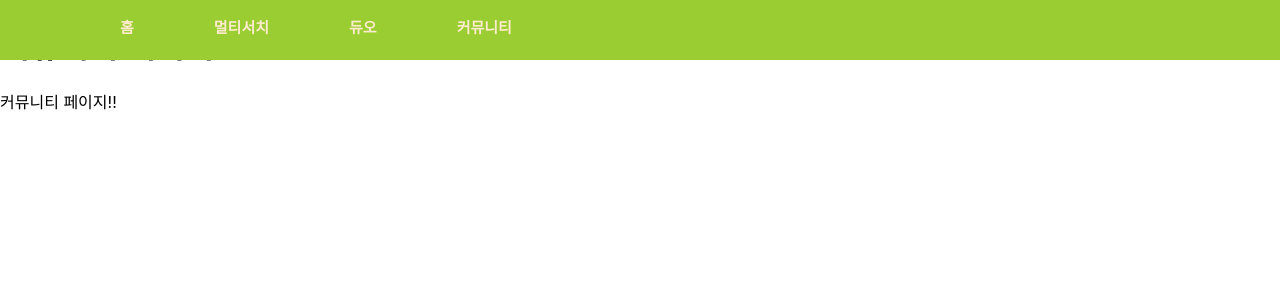
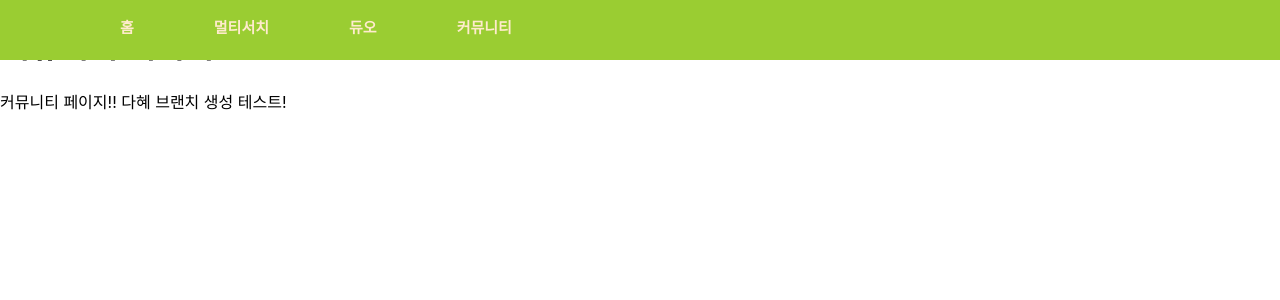
Before and after one commit to Whats-gg-app/Whats.gg, a React (Create React App) app in the folder whats.gg/: page /community in a window 1280 px wide. Shown: the top 300 px of the page. Built offline with nearby package versions, Linux system fonts and the light colour scheme.

Commit message:
Test: "브랜치 생성 테스트"

```diff
--- a/whats.gg/src/Containers/Community.js
+++ b/whats.gg/src/Containers/Community.js
@@ -5,6 +5,7 @@ function Community(){
         <>
             <h1>커뮤니티 페이지!!</h1>
             커뮤니티 페이지!!
+            다혜 브랜치 생성 테스트!
         </>
 
     );
```
